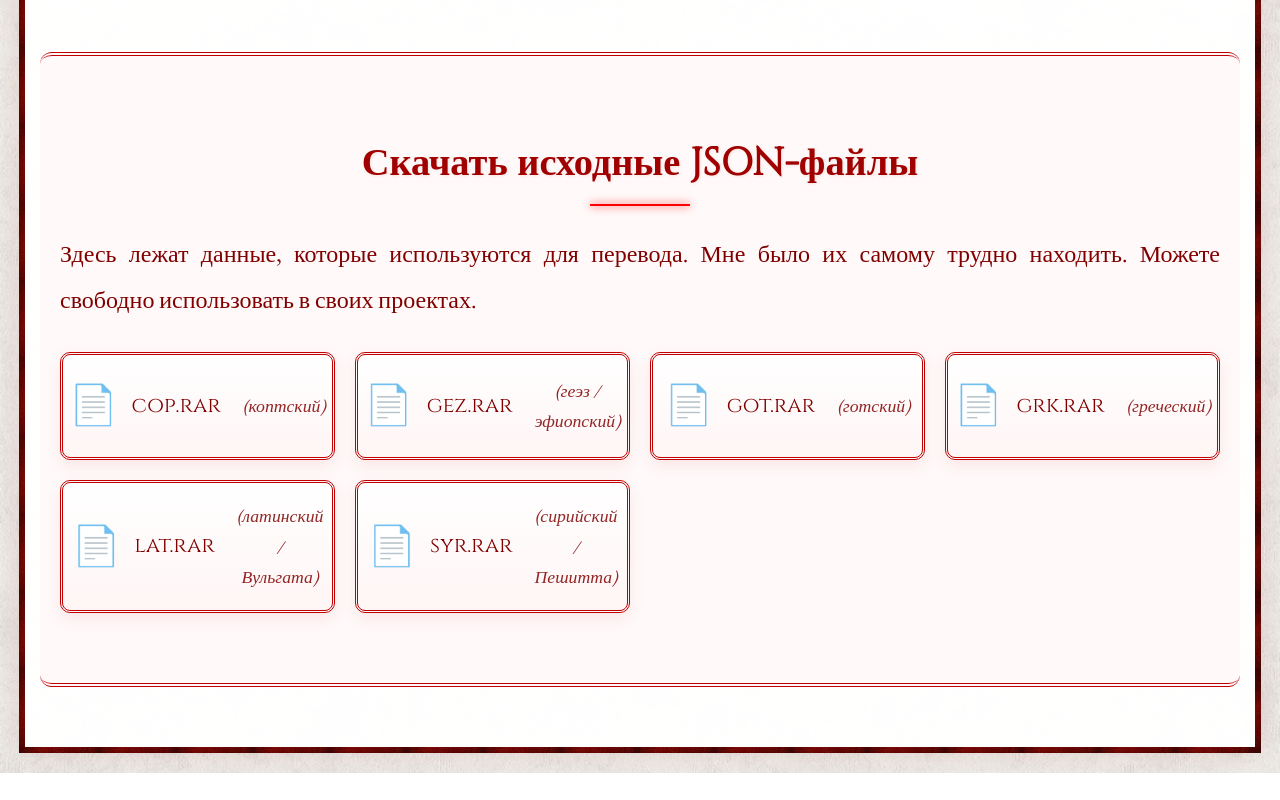
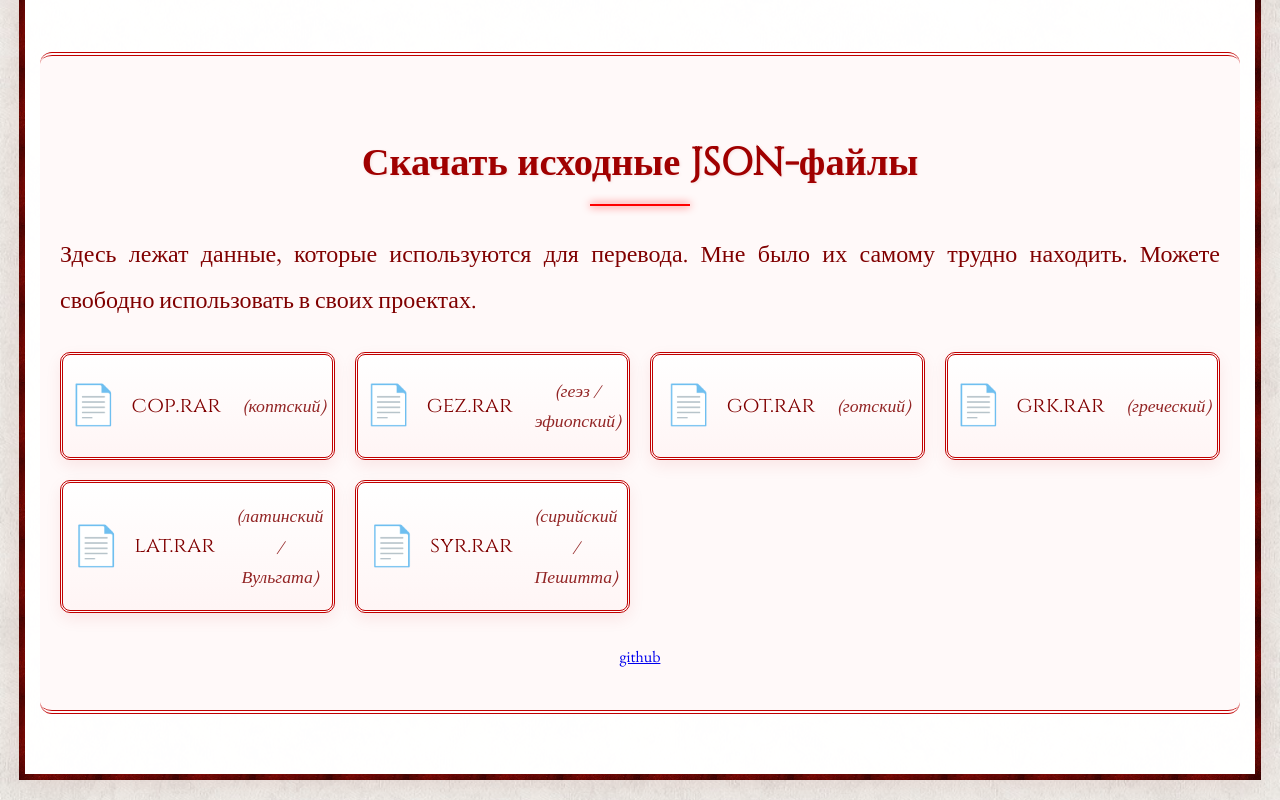
Before and after one commit to Matvii-Jarosh/atot-new-testament.github.io, a plain HTML site: page index.html in a window 1280 px wide. Shown: the part 2702-3502 px from the top of the page. Before the commit the page ends 3475 px from the top, so only its background shows below. Drawn offline with nearby package versions, Linux system fonts and the light colour scheme.

Commit message:
Add files via upload

```diff
--- a/index.html
+++ b/index.html
@@ -111,6 +111,8 @@
       syr.rar <small>(сирийский / Пешитта)</small>
     </a>
   </div>
+
+  <a href="https://github.com/Matvii-Jarosh/atot-new-testament.github.io">github</a>
   </div>
 
 
```
